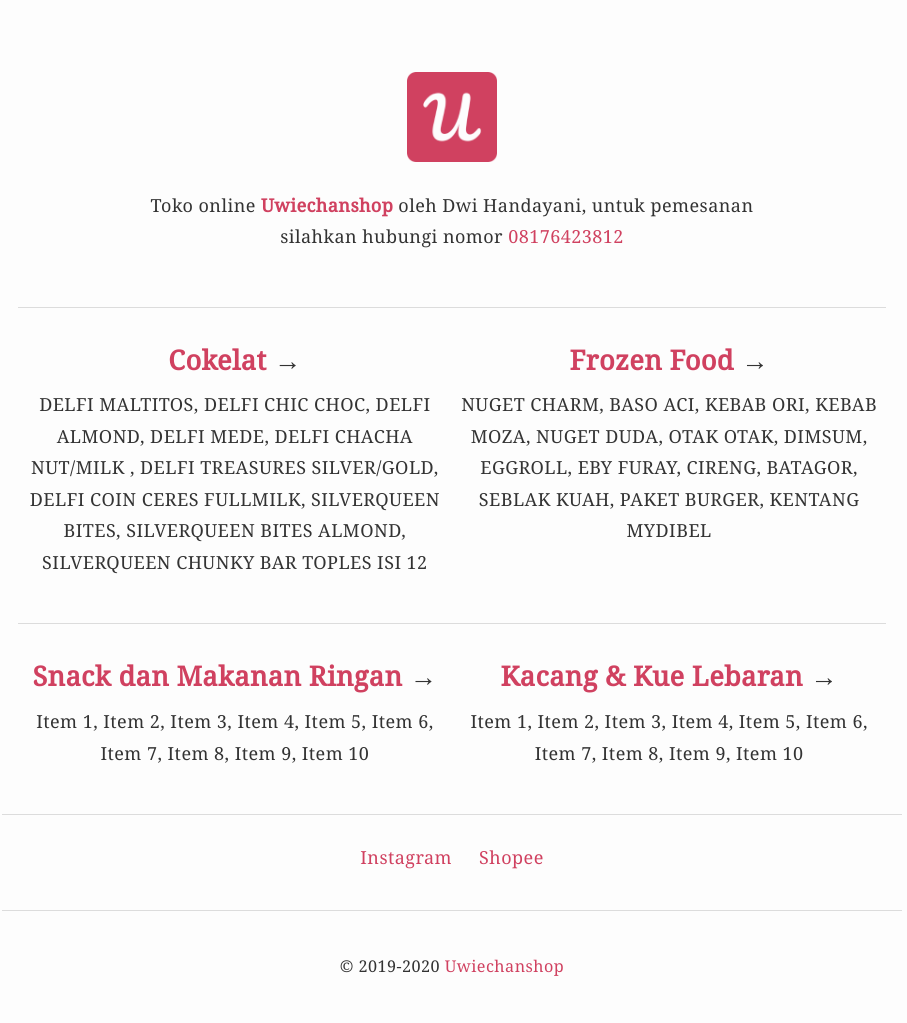
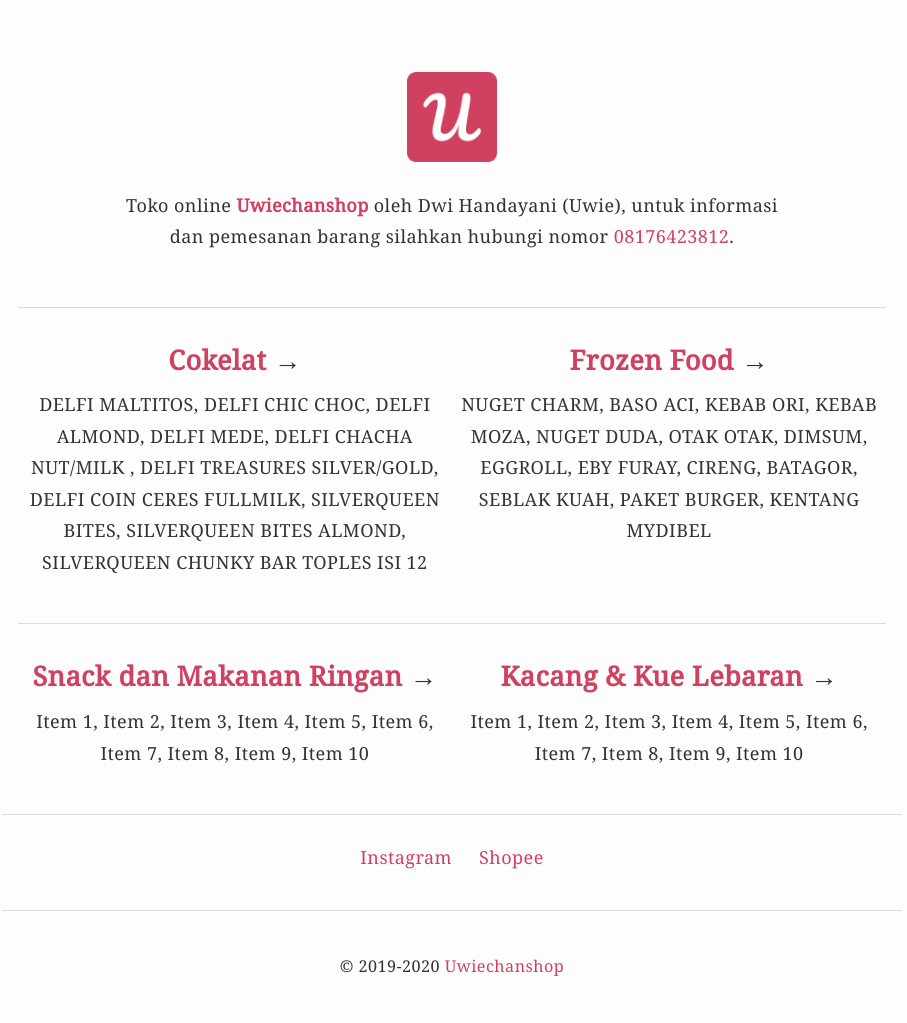
Before and after one commit to krhmwn/uwiechanshop, a Jekyll site: the page built from index.html, in a window 1280 px wide. Shown: the whole page, without its empty margins (188-1095 px from the left). Built offline with Jekyll 4.4.1, drawn with Linux system fonts in a browser that asks for light colours.

Commit message:
Update v.1.2.13

```diff
--- a/_layouts/default.html
+++ b/_layouts/default.html
@@ -20,7 +20,7 @@
 <div class="container">
 <header>
 <img class="avatar" src="/img/avatar.png" alt="Uwiechanshop" />
-<p class="intro">Toko online <b><a href="/">{{ site.title }}</a></b> oleh Dwi Handayani, untuk pemesanan silahkan hubungi nomor <a href="https://api.whatsapp.com/send?phone=628176423812&text=Assalamualaykum%2C%20saya%20mau%20pesan%20...">08176423812</a></p>
+<p class="intro">Toko online <b><a href="/">{{ site.title }}</a></b> oleh Dwi Handayani (Uwie), untuk informasi dan pemesanan barang silahkan hubungi nomor <a href="https://api.whatsapp.com/send?phone=628176423812&text=Assalamualaykum%2C%20saya%20mau%20pesan%20...">08176423812</a>.</p>
 </header>
 {{ content }}
 <footer>&copy; 2019-{{ site.time | date: "%Y" }} <a href="/">{{ site.title }}</a></footer>
```
